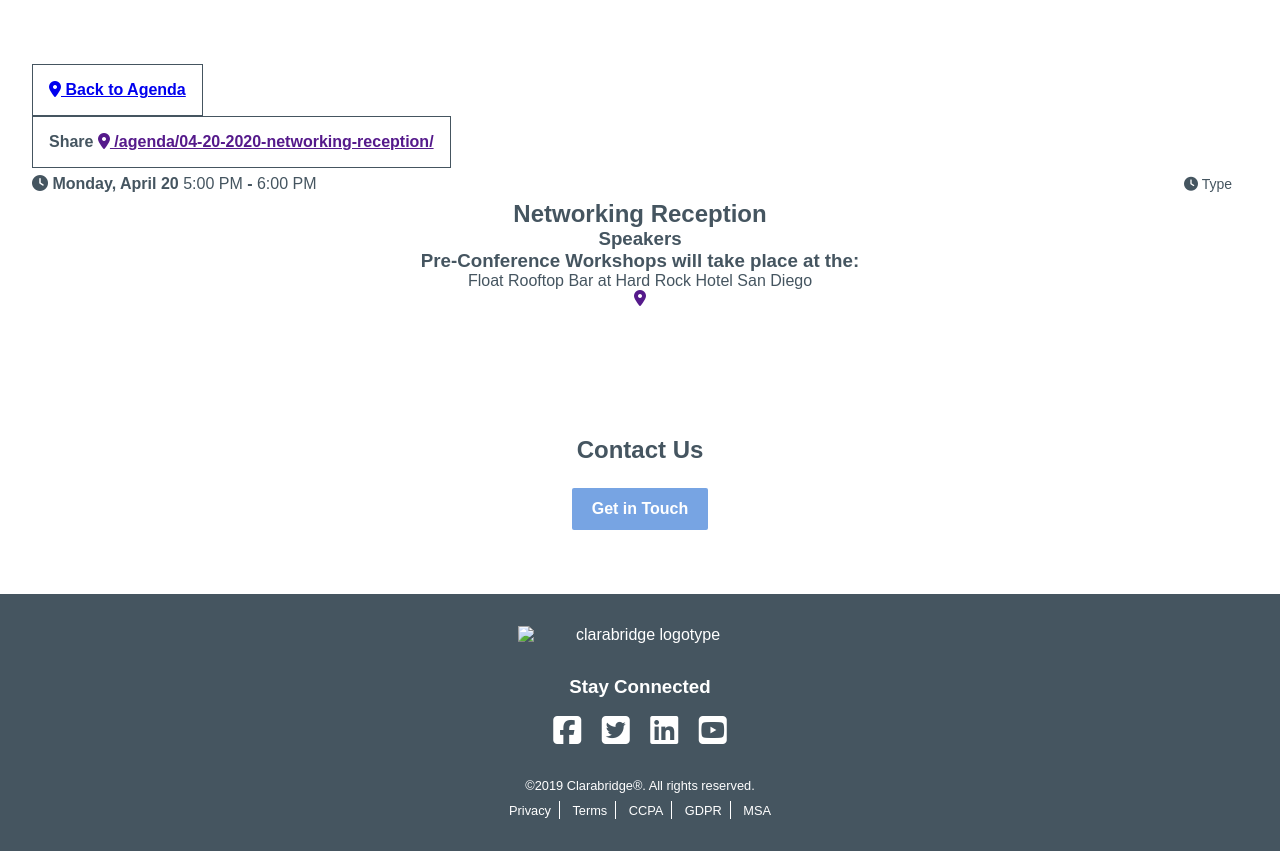
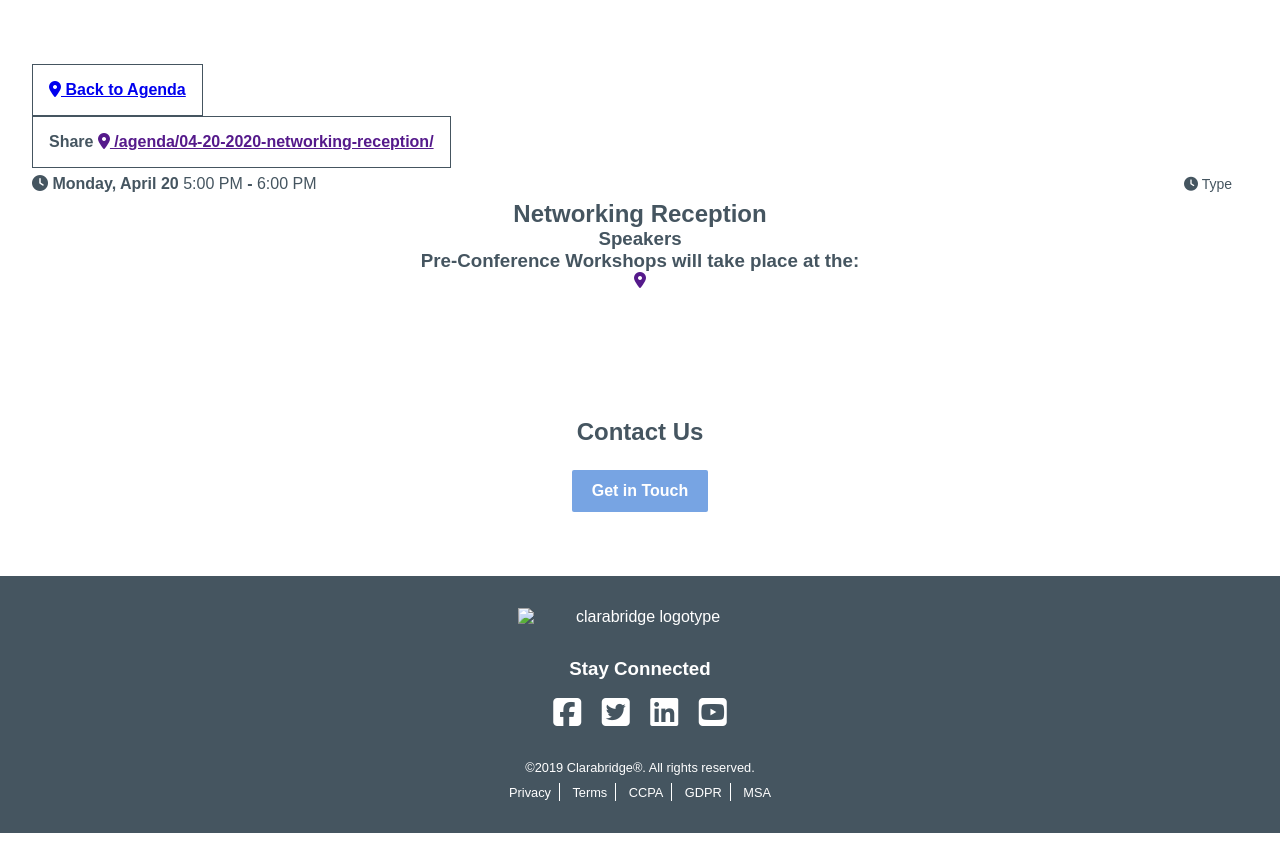
Before and after one commit to marcusrelacion/c3-marketing-site, a Jekyll site: the page built from _agenda/04-20-2020-networking-reception.md, in a window 1280 px wide and 1127 px high. Shown: the part 276-1127 px from the top of the window. Built offline with Jekyll 4.4.1, drawn with Linux system fonts in a browser that asks for light colours; nearby versions of some CDN libraries; some web fonts are replaced.

Commit message:
Updated 04 20 2020 Networking Reception

```diff
--- a/_agenda/04-20-2020-networking-reception.md
+++ b/_agenda/04-20-2020-networking-reception.md
@@ -6,8 +6,6 @@ event:
   date: 2020-04-20 15:00:00 -04:00
   start-time: 5:00 PM
   end-time: 6:00 PM
-venue:
-  name: Float Rooftop Bar at Hard Rock Hotel San Diego
 filter-date:
   is-day-2: true
 filter-time:
```
